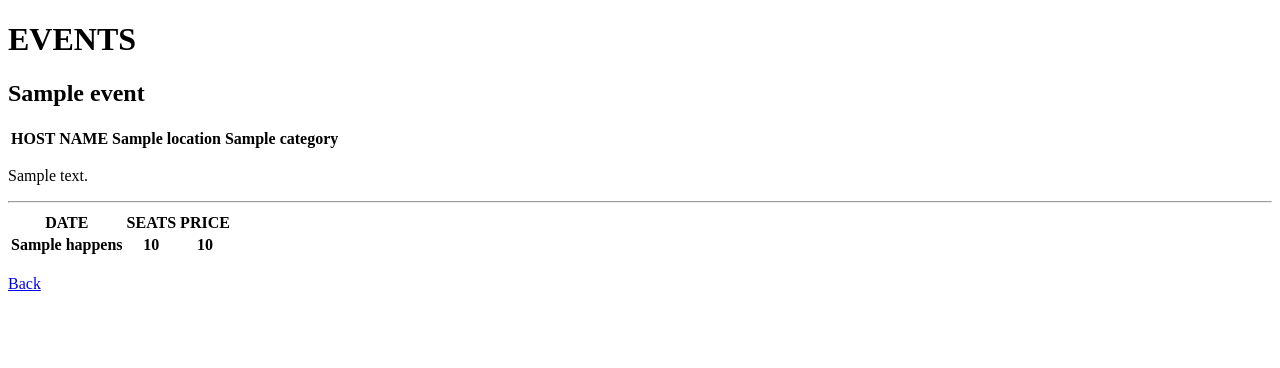
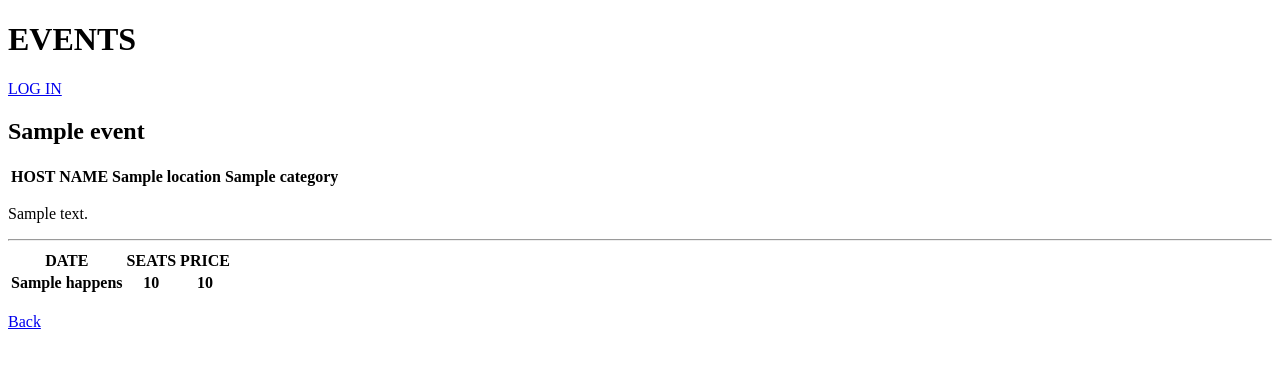
Before and after one commit to benkeanna/events, a Django app: template explorea/templates/events/event_detail.html in a window 1280 px wide. Shown: the top 368 px of the page. Run offline with Django 3.2, Linux system fonts and the light colour scheme; the template is opened without the code that fills it: most values are stand-ins (such as "Sample title", 1, 10 or a date in 2020); lists and menus that the app fills with data are empty.

Commit message:
Log in/out in base template.

```diff
--- a/explorea/accounts/views.py
+++ b/explorea/accounts/views.py
@@ -3,4 +3,4 @@ from django.shortcuts import render
 
 def profile(request):
 
-    return render(request, 'accounts/profile.html', {'user': request.user})
+    return render(request, 'accounts/profile.html')
--- a/explorea/templates/base.html
+++ b/explorea/templates/base.html
@@ -8,6 +8,15 @@
 </head>
 <body>
     <h1>EVENTS</h1>
+
+    <div>
+        {% if user.is_authenticated %}
+        <a href="/accounts/logout/">LOG OUT</a>
+        {% else %}
+        <a href="/accounts/login/">LOG IN</a>
+        {% endif %}
+    </div>
+
     {% block content %}
 
     {% endblock content %}
```
